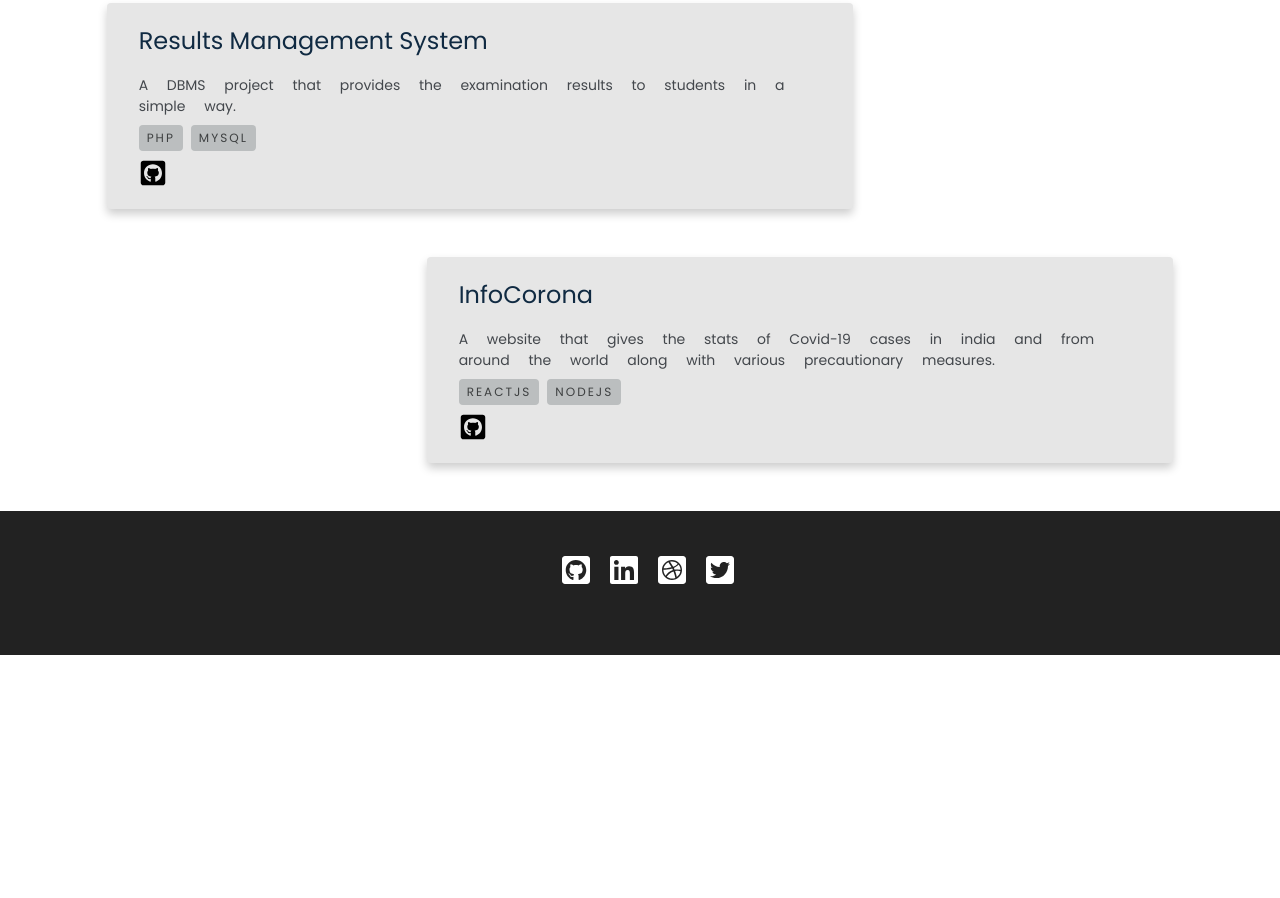
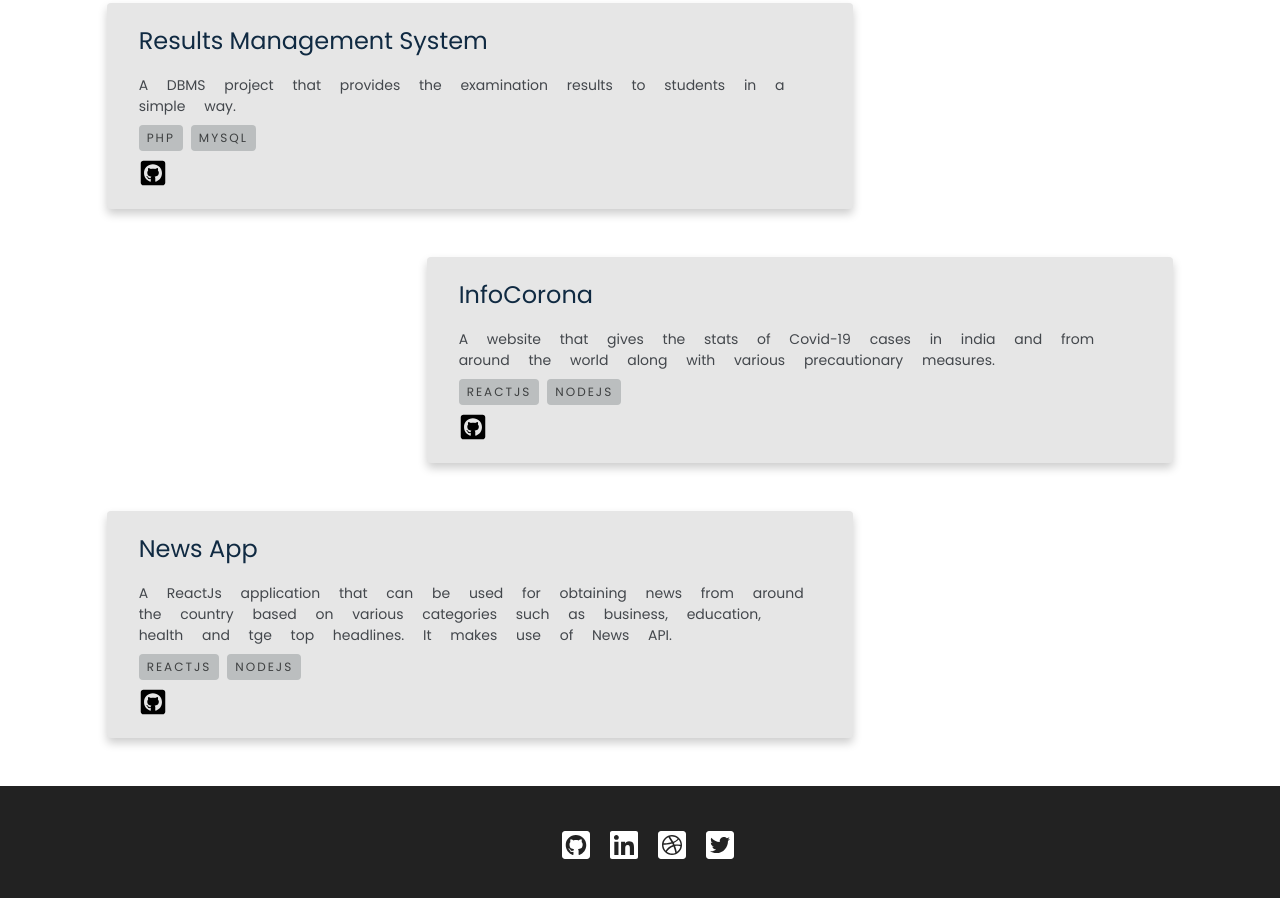
Before and after one commit to PoojaMallikarjun/poojamallikarjun.github.io, a Gatsby site: page /projects in a window 1280 px wide. Shown: the part 370-1268 px from the top of the page. Before the commit the page ends 1025 px from the top, so only its background shows below. Built offline with nearby package versions, Linux system fonts and the light colour scheme; Gatsby itself is replaced by a stand-in of ours.

Commit message:
Added a project

```diff
--- a/src/constants/projects.js
+++ b/src/constants/projects.js
@@ -22,8 +22,16 @@ const data = [
     title: "InfoCorona",
     description:
       "A website that gives the stats of Covid-19 cases in india and from around the world along with various precautionary measures.",
-    stack: ["ReactJs", "nodeJs"],
+    stack: ["ReactJs", "NodeJs"],
     link: "https://github.com/PoojaMallikarjun/InfoCorona-1",
+  },
+  {
+    id: 4,
+    title: "News App",
+    description:
+      "A ReactJs application that can be used for obtaining news from around the country based on various categories such as business, education, health and tge top headlines. It makes use of News API.",
+    stack: ["ReactJs", "NodeJs"],
+    link: "https://github.com/PoojaMallikarjun/News-App",
   },
 ]
 
```
